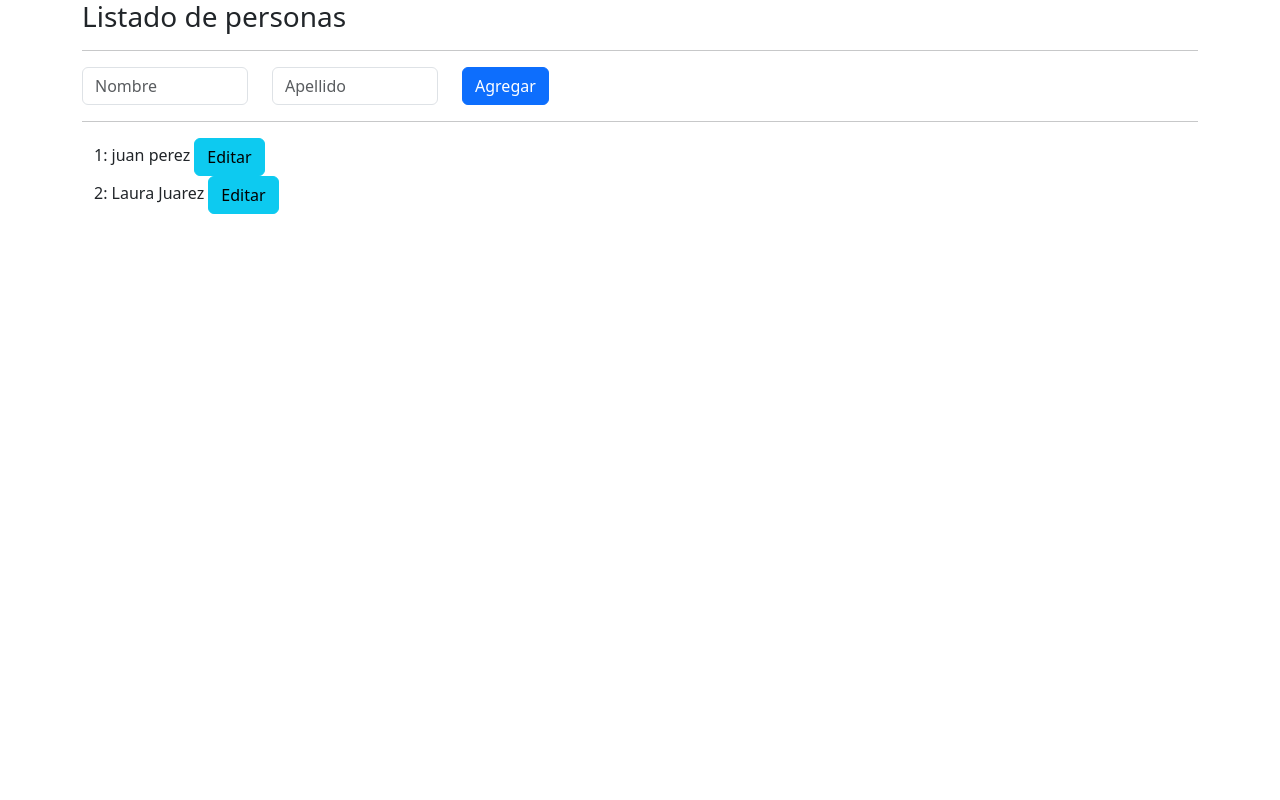
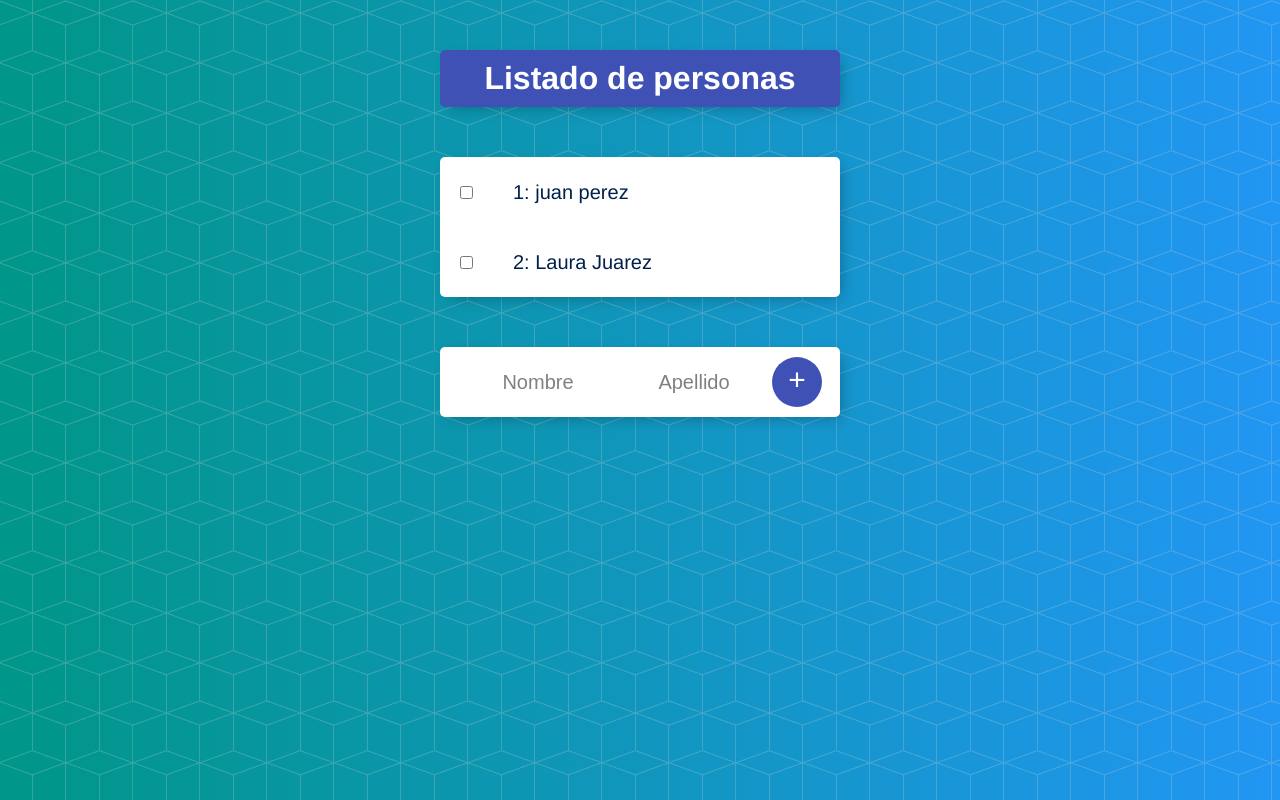
Before and after one commit to mycampo1/listado-personas, an Angular app: page / in a window 1280 px wide. Shown: the top 800 px of the page. Built offline with nearby package versions, Linux system fonts and the light colour scheme.

Commit message:
Se borro bootstrap y se mejoro la interfaz de la aplicacion

```diff
--- a/angular.json
+++ b/angular.json
@@ -25,15 +25,10 @@
               "src/assets"
             ],
             "styles": [
-              "src/styles.css",
-              "node_modules/bootstrap/dist/css/bootstrap.min.css"
+              "src/styles.css"
             ],
-            "scripts": [
-              "node_modules/jquery/dist/jquery.slim.min.js",
-              "node_modules/popper.js/dist/umd/popper.min.js",
-              "node_modules/bootstrap/dist/js/bootstrap.min.js"
 
-            ]
+            "scripts": []
           },
           "configurations": {
             "production": {
--- a/src/app/app.component.html
+++ b/src/app/app.component.html
@@ -1,14 +1,19 @@
-<div class="container">
-  <div class="col">
-    <h3>{{ titulo }}</h3>
+<div class="box" id="heading">
+    <h1>{{ titulo }}</h1>
   </div>
-  <hr />
-  <app-formulario> </app-formulario>
-  <hr />
+
+<div class="box">
   <app-persona
     *ngFor="let personaElemento of personasArray; let i = index"
     [persona]="personaElemento"
     [indice]="i"
   >
   </app-persona>
+
 </div>
+
+<div class="box">
+
+  <app-formulario> </app-formulario>
+
+</div>
--- a/src/app/formulario/formulario.component.html
+++ b/src/app/formulario/formulario.component.html
@@ -1,37 +1,22 @@
-<form class="row d-flex">
-  <div class="form-group col-md-2">
-    <label for="nombre" class="sr-only" style="display: none">Nombre </label>
-    <input
+<form class="item">
+     <input
       type="text"
       name="nombre"
       id="nombre"
       placeholder="Nombre"
-      class="form-control"
-      #nombreInput
+      [(ngModel)]="nombreInput"
     />
-  </div>
 
-  <div class="form-group col-md-2">
-    <label for="apellido" class="sr-only" style="display: none"
-      >Apellido
-    </label>
     <input
       type="text"
       name="apellido"
       id="apellido"
       placeholder="Apellido"
-      class="form-control"
-      #apellidoInput
+      [(ngModel)] ="apellidoInput"
     />
-  </div>
 
-  <div class="col-md-2">
+
     <button
       type="submit"
-      class="btn btn-primary"
-      (click)="onAgregarPersona()"
-    >
-      Agregar
-    </button>
-  </div>
+      (click)="onAgregarPersona()" >+</button>
 </form>
--- a/src/app/formulario/formulario.component.ts
+++ b/src/app/formulario/formulario.component.ts
@@ -12,12 +12,12 @@
 
   //@Output() personaCreada = new EventEmitter<Persona>();
 
-  //nombreInput: string = '';
-  //apellidoInput: string = '';
+  nombreInput: string = '';
+  apellidoInput: string = '';
 
 
-  @ViewChild('nombreInput') nombreInput: ElementRef;
-  @ViewChild('apellidoInput') apellidoInput: ElementRef;
+  //@ViewChild('nombreInput') nombreInput: ElementRef;
+  //@ViewChild('apellidoInput') apellidoInput: ElementRef;
 
   constructor(/*private loggingService: LoggingService,*/
               private personasService: PersonasService){
@@ -29,8 +29,11 @@
   onAgregarPersona() {
 
     let persona1 = new Persona(
-    this.nombreInput.nativeElement.value,
-    this.apellidoInput.nativeElement.value);
+      this.nombreInput,
+      this.apellidoInput);
+
+      //this.nombreInput.nativeElement.value,
+      //this.apellidoInput.nativeElement.value);
 
     //this.loggingService.enviaMensajeAConsola("Enviamos a persona con nombre: "+ persona1.nombre + " Apellido: " + persona1.apellido);
 
--- a/src/app/persona/persona.component.html
+++ b/src/app/persona/persona.component.html
@@ -1,18 +1,5 @@
+<div class="item">
+  <input type="checkbox" (click)="emitirSaludo()" />
 
-<div class="container">
-  <div class="row">
-        <div class="col">
-            <div >
-                {{ indice+1 }}: {{ persona.nombre }} {{ persona.apellido }}
-
-                <button
-                type="submit"
-                class="btn btn-info"
-                (click)="emitirSaludo()">
-                  Editar
-                </button>
-
-            </div>
-        </div>
-    </div>
+  <p>{{ indice + 1 }}: {{ persona.nombre }} {{ persona.apellido }}</p>
 </div>
--- a/src/styles.css
+++ b/src/styles.css
@@ -1 +1,89 @@
 /* You can add global styles to this file, and also import other style files */
+html {
+  background-color: #2196F3;
+  min-height: 1000px;
+  font-family: 'helvetica neue';
+  background: url(./assets/bg-pattern.png), #2196F3;
+  background: url(./assets/bg-pattern.png), -webkit-gradient(linear, right top, left top, from(#2196F3), to(#009688));
+  background: url(./assets/bg-pattern.png), linear-gradient(to left, #2196F3, #009688)
+}
+
+h1 {
+  color: #fff;
+  padding: 10px;
+}
+
+.box {
+  max-width: 400px;
+  margin: 50px auto;
+  background: white;
+  border-radius: 5px;
+  box-shadow: 5px 5px 15px -5px rgba(0, 0, 0, 0.3);
+}
+
+#heading {
+  background-color: #3F51B5;
+  text-align: center;
+}
+
+.item {
+  min-height: 70px;
+  display: flex;
+  align-items: center;
+  border-bottom: 1px solid #F1F1F1;
+}
+
+.item:last-child {
+  border-bottom: 0;
+}
+
+
+input[type="checkbox"] {
+  margin: 20px;
+}
+
+p {
+  margin: 0;
+  padding: 20px;
+  font-size: 20px;
+  font-weight: 200;
+  color: #00204a;
+}
+
+form {
+  text-align: center;
+  margin-left: 20px;
+}
+
+button {
+  min-height: 50px;
+  width: 50px;
+  border-radius: 50%;
+  border-color: transparent;
+  background-color: #3F51B5;
+  color: #fff;
+  font-size: 30px;
+  padding-bottom: 6px;
+  border-width: 0;
+}
+
+input[type="text"] {
+  text-align: center;
+  height: 60px;
+  top: 10px;
+  border: none;
+  background: transparent;
+  font-size: 20px;
+  font-weight: 200;
+  width: 40%;
+}
+
+input[type="text"]:focus {
+  outline: none;
+  box-shadow: inset 0 -3px 0 0 #3F51B5;
+}
+
+::placeholder {
+  color: grey;
+  opacity: 1;
+}
```
Also changed, not shown: src/assets/bg-pattern.png (added).
